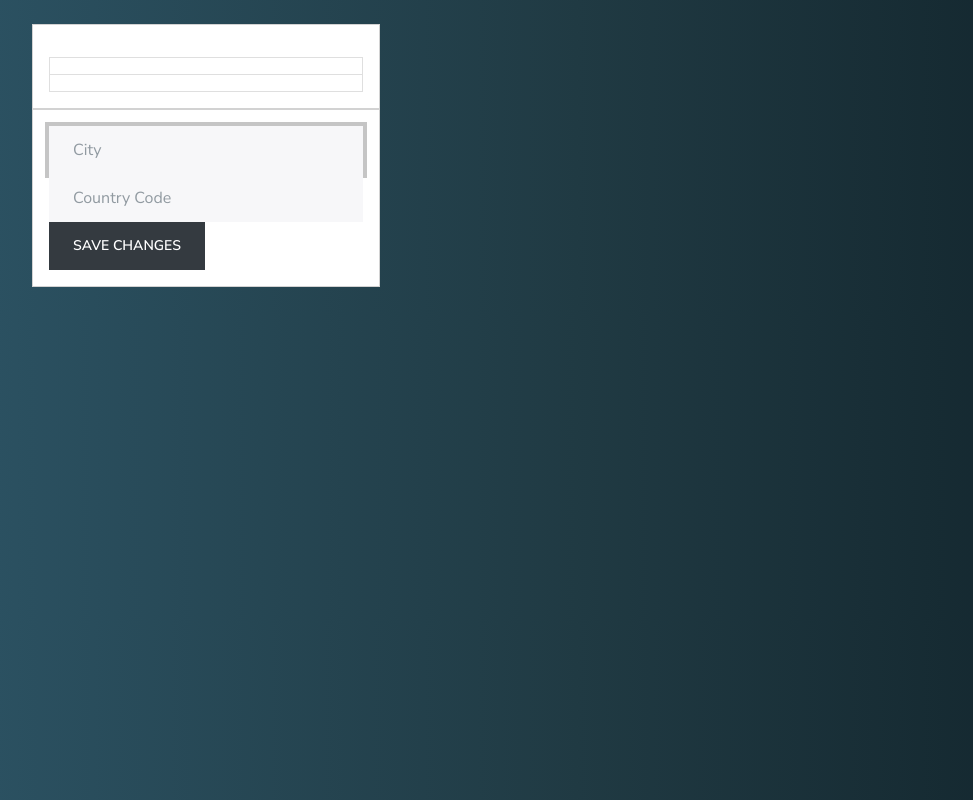
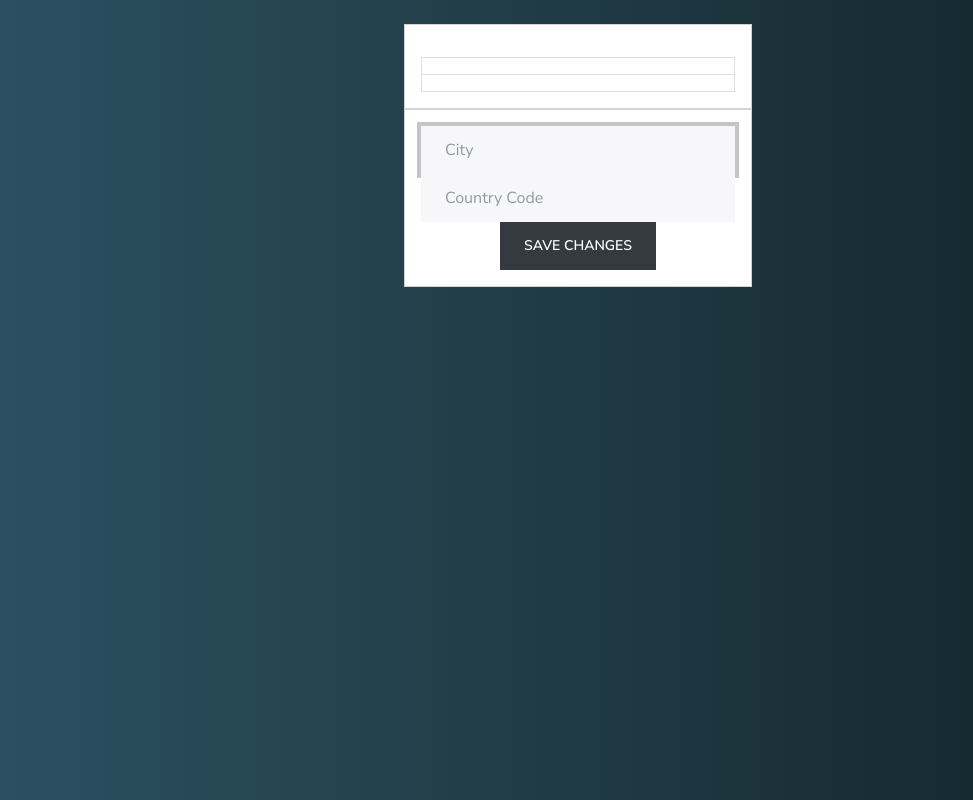
Before and after one commit to BrayanGuerreroXD/weather-app-js, a website built with webpack: page src/index.html in a window 1280 px wide. Shown: the whole page, without its empty margins (62-1035 px from the left). Built offline with nearby package versions, Linux system fonts and the light colour scheme.

Commit message:
Update container class

```diff
--- a/src/index.html
+++ b/src/index.html
@@ -12,7 +12,7 @@
 <body>
     <div class="container p-4">
         <div class="row">
-            <div class="col-md-4 mx-auto-text-center">
+            <div class="col-md-4 mx-auto text-center">
                 <div class="card">
                     <div class="card-body">
                         <h1 id="weather-location" class="h3"></h1>
```
